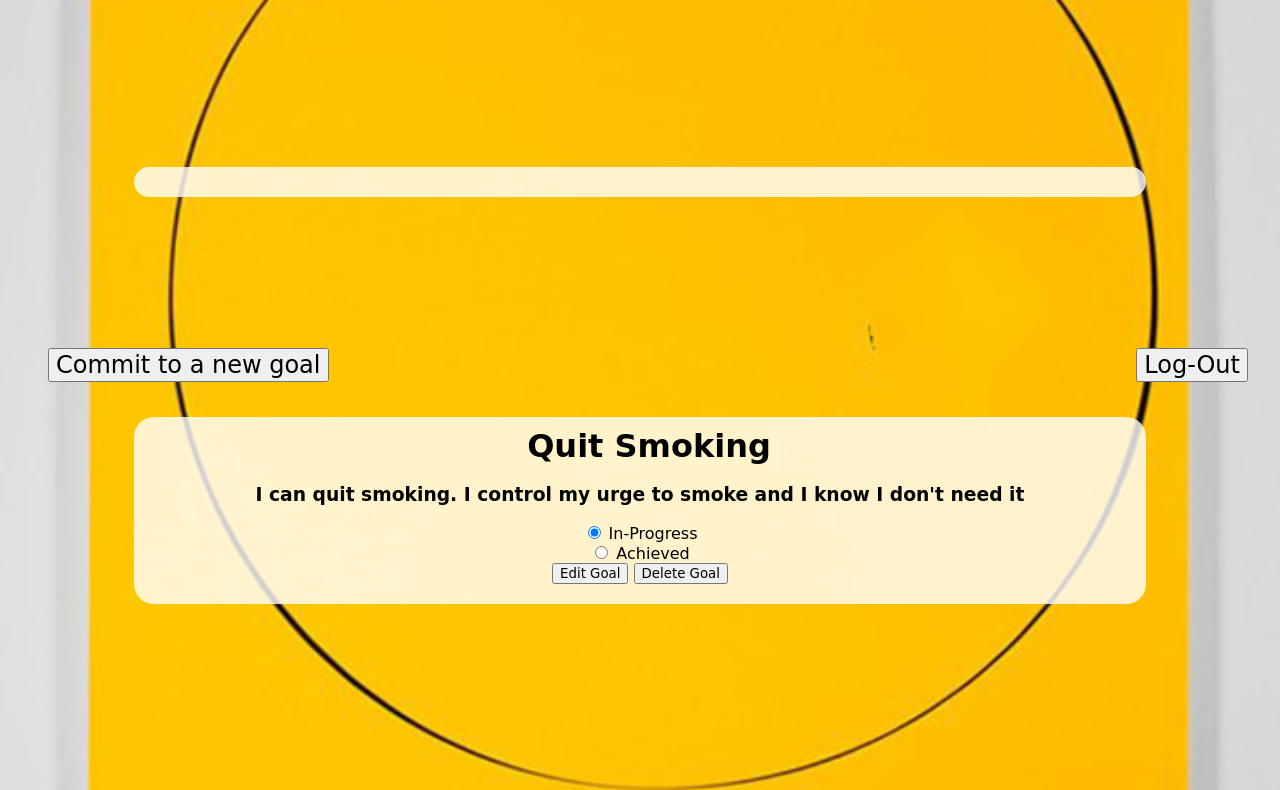
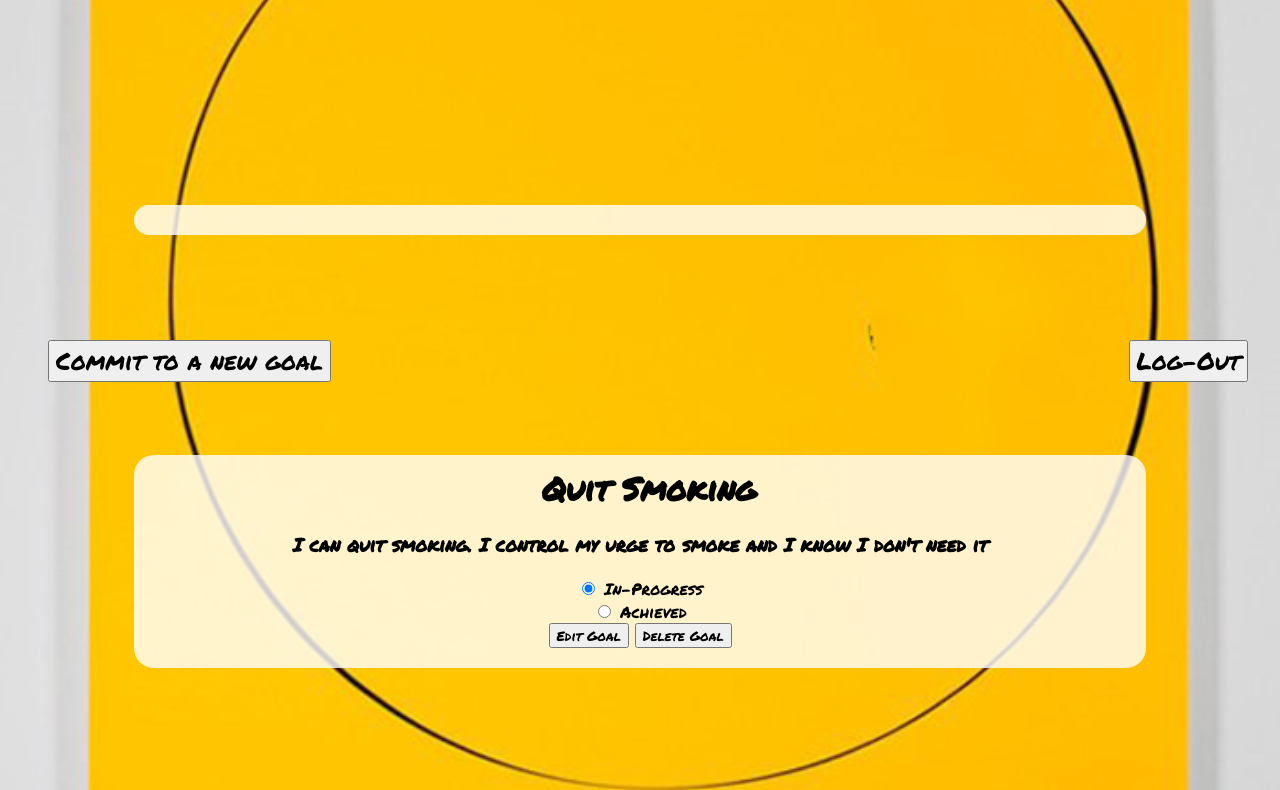
Before and after one commit to jaredmichael/goals-app, a website: page public/home.html in a window 1280 px wide. Shown: the part 398-1188 px from the top of the page. Drawn offline with nearby package versions, Linux system fonts and the light colour scheme.

Commit message:
Updated fonts

```diff
--- a/public/home.html
+++ b/public/home.html
@@ -7,6 +7,7 @@
     <meta http-quiv="X-UA-Compatible" content="ie=edge">
     <title>My Goals</title>
     <link href="index.css" rel="stylesheet" type="text/css">
+    <link href="https://fonts.googleapis.com/css?family=Permanent+Marker|Roboto" rel="stylesheet">
     <script src="https://code.jquery.com/jquery-3.3.1.js" integrity="sha256-2Kok7MbOyxpgUVvAk/HJ2jigOSYS2auK4Pfzbm7uH60="
         crossorigin="anonymous"></script>
 </head>
```
Also changed, not shown: public/new-goal.html (+1 -0 lines).
